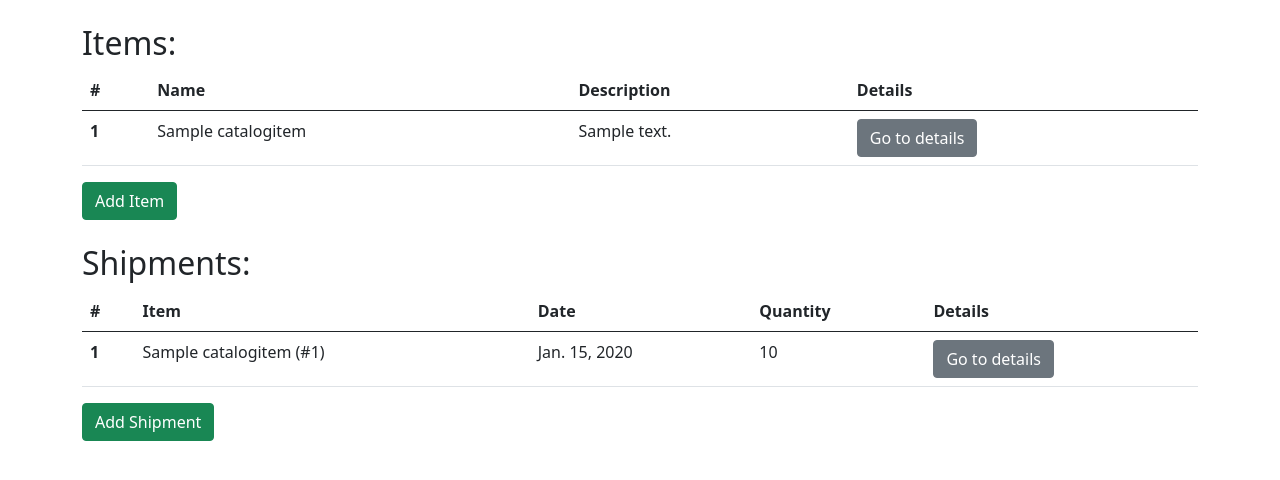
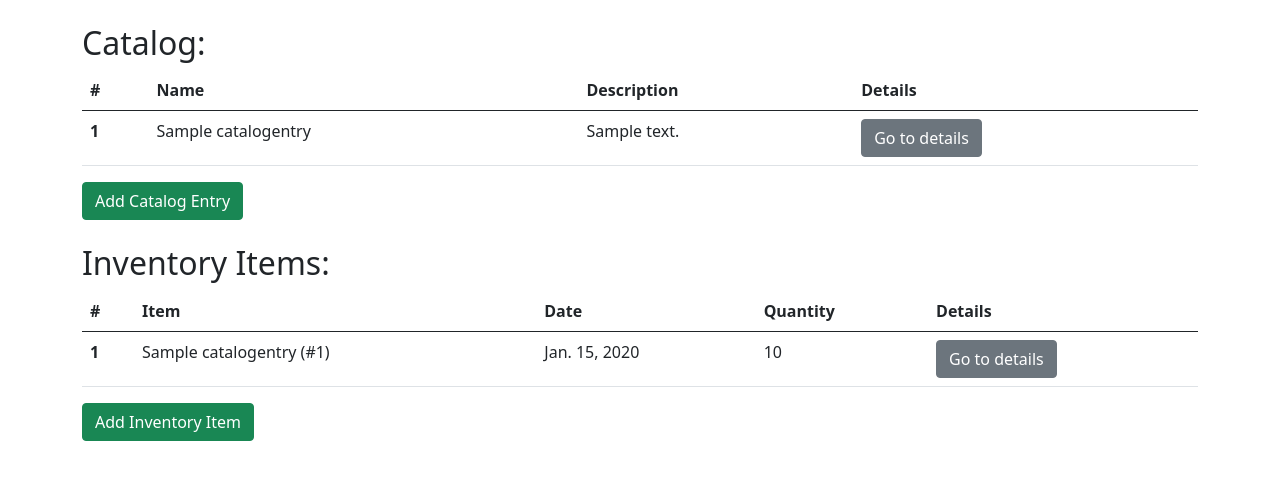
Before and after one commit to debecerra/shopify-dev-intern-challenge, a Django app: template inventory/templates/inventory/index.html in a window 1280 px wide. Shown: the top 480 px of the page. Run offline with Django 3.2, Linux system fonts and the light colour scheme; the template is opened without the code that fills it: values that come from a table or form of the project are taken from there, others are empty; tables that the repository leaves empty hold one stand-in row (values such as "Sample post"); some libraries are stand-ins or nearby versions.

Commit message:
Rename models

```diff
--- a/inventory/admin.py
+++ b/inventory/admin.py
@@ -1,6 +1,6 @@
 from django.contrib import admin
 
-from .models import CatalogItem, Shipment
+from .models import CatalogEntry, InventoryItem
 
-admin.site.register(CatalogItem)
-admin.site.register(Shipment)
+admin.site.register(CatalogEntry)
+admin.site.register(InventoryItem)
--- a/inventory/models.py
+++ b/inventory/models.py
@@ -1,7 +1,7 @@
 from django.db import models
 
 
-class CatalogItem(models.Model):
+class CatalogEntry(models.Model):
     """ Represents an inventory item in a catalog.
     """
 
@@ -12,13 +12,13 @@ class CatalogItem(models.Model):
         return self.name
 
 
-class Shipment(models.Model):
-    """ Represents a time specific shipment of an inventory item.
+class InventoryItem(models.Model):
+    """ Represents specific instance of an inventory item.
     """
 
-    item = models.ForeignKey(CatalogItem, on_delete=models.PROTECT)
+    entry = models.ForeignKey(CatalogEntry, on_delete=models.PROTECT)
     date = models.DateField()
     quantity = models.IntegerField()
 
     def __str__(self):
-        return f'{self.date}: {self.item} - {self.quantity}'
+        return f'{self.date}: {self.entry} - {self.quantity}'
--- a/inventory/templates/inventory/add-shipment.html
+++ b/inventory/templates/inventory/add-catalog-entry.html
@@ -3,11 +3,11 @@
 {% block content %}
 
 <div class="container my-3">
-    <h2>Add a new shipment: </h2>
-    <form action="{% url 'inventory:add-shipment' %}" method="post">
+    <h2>Add a new item: </h2>
+    <form action="{% url 'inventory:add-catalog-entry' %}" method="post">
         {% csrf_token %}
         {{ form }}
-        <input class="btn btn-success my-3" type="submit" value="Add Shipment">
+        <input class="btn btn-success my-3" type="submit" value="Add Item">
         <a class="btn btn-secondary ml-1" href="{% url 'inventory:index' %}" role="button">Return to Menu</a>
     </form>
 </div>
--- a/inventory/templates/inventory/add-catalog-item.html
+++ b/inventory/templates/inventory/add-inventory-item.html
@@ -3,11 +3,11 @@
 {% block content %}
 
 <div class="container my-3">
-    <h2>Add a new item: </h2>
+    <h2>Add a new shipment: </h2>
     <form action="{% url 'inventory:add-item' %}" method="post">
         {% csrf_token %}
         {{ form }}
-        <input class="btn btn-success my-3" type="submit" value="Add Item">
+        <input class="btn btn-success my-3" type="submit" value="Add Shipment">
         <a class="btn btn-secondary ml-1" href="{% url 'inventory:index' %}" role="button">Return to Menu</a>
     </form>
 </div>
--- a/inventory/templates/inventory/catalog-item.html
+++ b/inventory/templates/inventory/catalog-entry.html
@@ -3,8 +3,8 @@
 {% block content %}
 
 <div class="container my-3">
-    <h2>Edit Existing Catalog Item: </h2>
-    <form action="{% url 'inventory:item' item.id %}" method="post">
+    <h2>Edit Existing Catalog Entry: </h2>
+    <form action="{% url 'inventory:catalog-entry' item.id %}" method="post">
         {% csrf_token %}
         {{ form }}
         <input class="btn btn-success my-3" type="submit" name="action" value="Update">
--- a/inventory/templates/inventory/index.html
+++ b/inventory/templates/inventory/index.html
@@ -3,8 +3,8 @@
 {% block content %}
 <div class="container my-3">
     <div class="my-4">
-        <h2>Items:</h2>
-        {% if items %}
+        <h2>Catalog:</h2>
+        {% if catalog %}
         <table class="table">
             <thead>
                 <tr>
@@ -15,13 +15,13 @@
                 </tr>
             </thead>
             <tbody>
-                {% for item in items %}
+                {% for entry in catalog %}
                 <tr>
-                    <th scope="row">{{ item.id }}</th>
-                    <td>{{ item.name }}</td>
-                    <td>{{ item.description }}</td>
+                    <th scope="row">{{ entry.id }}</th>
+                    <td>{{ entry.name }}</td>
+                    <td>{{ entry.description }}</td>
                     <td>
-                        <a class="btn btn-secondary" href="{% url 'inventory:item' item.id %}" role="button">
+                        <a class="btn btn-secondary" href="{% url 'inventory:catalog-entry' entry.id %}" role="button">
                             Go to details
                         </a>
                     </td>
@@ -30,14 +30,14 @@
             </tbody>
         </table>
         {% else %}
-        <p>No items registered in system.</p>
+        <p>No catalog entries to display.</p>
         {% endif %}
-        <a class="btn btn-success" href="{% url 'inventory:add-item' %}" role="button">Add Item</a>
+        <a class="btn btn-success" href="{% url 'inventory:add-catalog-entry' %}" role="button">Add Catalog Entry</a>
     </div>
 
     <div class="my-4">
-        <h2>Shipments:</h2>
-        {% if shipments %}
+        <h2>Inventory Items:</h2>
+        {% if inventory %}
         <table class="table">
             <thead>
                 <tr>
@@ -49,14 +49,14 @@
                 </tr>
             </thead>
             <tbody>
-                {% for shipment in shipments %}
+                {% for item in inventory %}
                 <tr>
-                    <th scope="row">{{ shipment.id }}</th>
-                    <td>{{ shipment.item.name }} (#{{ shipment.item.id}})</td>
-                    <td>{{ shipment.date }}</td>
-                    <td>{{ shipment.quantity }}</td>
+                    <th scope="row">{{ item.id }}</th>
+                    <td>{{ item.entry.name }} (#{{ item.entry.id}})</td>
+                    <td>{{ item.date }}</td>
+                    <td>{{ item.quantity }}</td>
                     <td>
-                        <a class="btn btn-secondary" href="{% url 'inventory:shipment' shipment.id %}" role="button">
+                        <a class="btn btn-secondary" href="{% url 'inventory:item' item.id %}" role="button">
                             Go to details
                         </a>
                     </td>
@@ -65,9 +65,9 @@
             </tbody>
         </table>
         {% else %}
-        <p>No shipments registered in system.</p>
+        <p>No inventory items to display.</p>
         {% endif %}
-        <a class="btn btn-success" href="{% url 'inventory:add-shipment' %}" role="button">Add Shipment</a>
+        <a class="btn btn-success" href="{% url 'inventory:add-item' %}" role="button">Add Inventory Item</a>
     </div>
 </div>
 
--- a/inventory/templates/inventory/shipment.html
+++ b/inventory/templates/inventory/inventory-item.html
@@ -3,8 +3,8 @@
 {% block content %}
 
 <div class="container my-3">
-    <h2>Edit Existing Shipment: </h2>
-    <form action="{% url 'inventory:shipment' item.id %}" method="post">
+    <h2>Edit Existing Inventory Item: </h2>
+    <form action="{% url 'inventory:item' item.id %}" method="post">
         {% csrf_token %}
         {{ form }}
         <input class="btn btn-success my-3" type="submit" name="action" value="Update">
--- a/inventory/urls.py
+++ b/inventory/urls.py
@@ -1,13 +1,13 @@
 from django.urls import path
 
-from .views import IndexView, AddCatalogItemView, AddShipmentView, CatalogItemView, ShipmentView
+from .views import IndexView, AddCatalogEntryView, AddInventoryItemView, CatalogEntryView, InventoryItemView
 
 app_name='inventory'
 
 urlpatterns = [
     path('', IndexView.as_view(), name='index'),
-    path('add-items/', AddCatalogItemView.as_view(), name='add-item'),
-    path('add-shipment/', AddShipmentView.as_view(), name='add-shipment'),
-    path('items/<int:id>', CatalogItemView.as_view(), name='item'),
-    path('shipments/<int:id>', ShipmentView.as_view(), name='shipment'),
+    path('add-catalog-entry/', AddCatalogEntryView.as_view(), name='add-catalog-entry'),
+    path('add-inventory-item/', AddInventoryItemView.as_view(), name='add-item'),
+    path('catalog-entry/<int:id>', CatalogEntryView.as_view(), name='catalog-entry'),
+    path('inventory-items/<int:id>', InventoryItemView.as_view(), name='item'),
 ]
```
Also changed, not shown: inventory/forms.py (+9 -8 lines), inventory/views.py (+130 -50 lines), inventory/migrations/0003_rename_catalogitem_catalogentry.py (added), inventory/migrations/0004_inventoryitem_delete_shipment.py (added).
